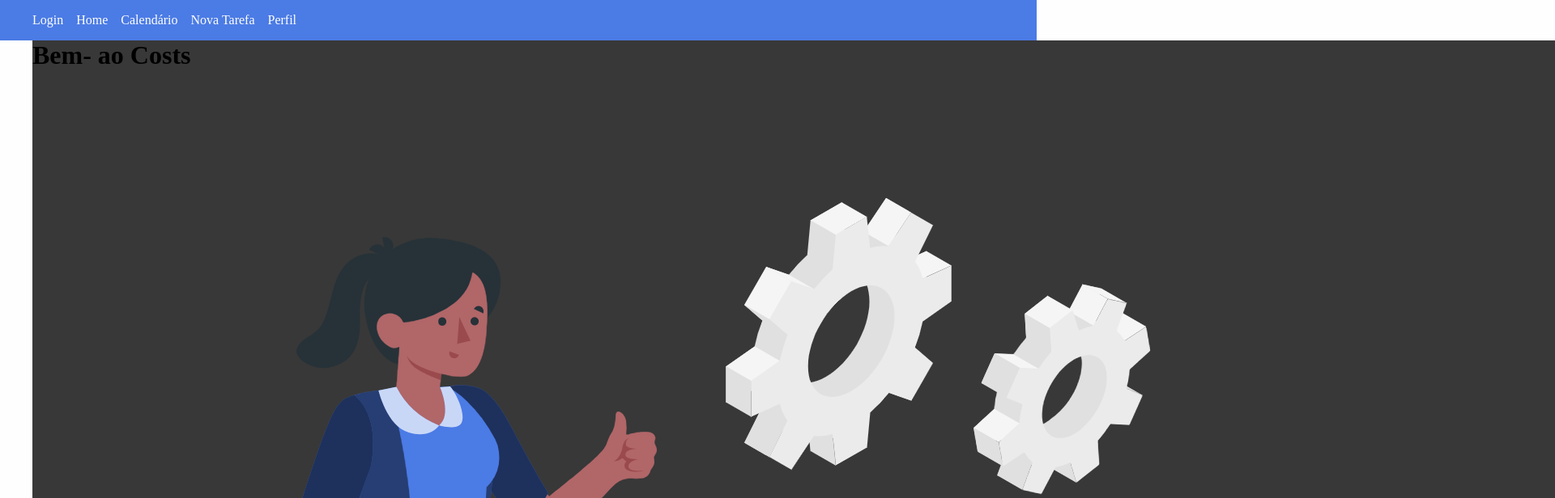
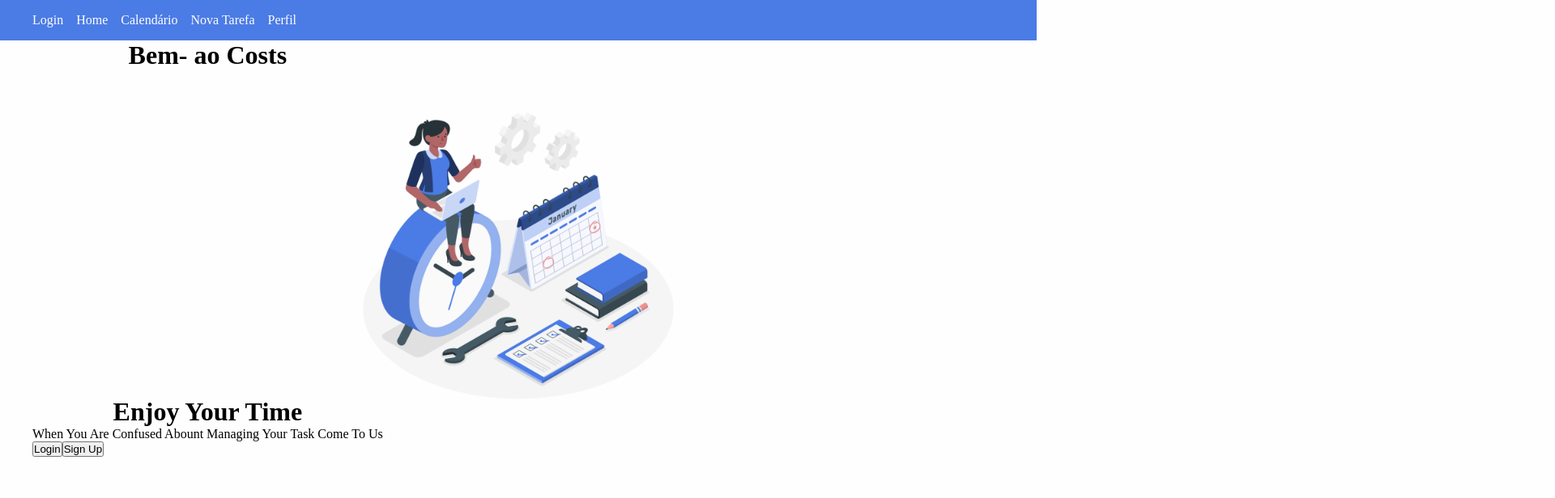
Before and after one commit to Doge-Sma/Task_Management-, a React (Create React App) app: page /login in a window 1280 px wide. Shown: the top 616 px of the page at 81% size, 1920 px wide, since content can reach past the window. Built offline with nearby package versions, Linux system fonts and the light colour scheme.

Commit message:
posição certa imagem login

```diff
--- a/src/components/pages/Login.js
+++ b/src/components/pages/Login.js
@@ -1,12 +1,20 @@
 import styles from "./Login.module.css"
 import logo from "../../imagens/logo.png"
 
-function Login(){
-    return(
+function Login() {
+    return (
 
         <div className={styles.login}>
             <h1> Bem- ao <span>Costs</span></h1>
-            <img src={logo} alt="Logo da Tela de Login" />
+            <img src={logo} alt="Logo da Tela de Login" className={styles.imagemLogo} />
+
+            <div class="text">
+            <h1> Enjoy Your Time </h1>
+                <p1> When You Are Confused Abount </p1>
+                <p1> Managing Your Task Come To Us </p1>
+            </div>
+            <button> Login </button>
+            <button> Sign Up</button>
         </div>
 
 
--- a/src/components/pages/Login.module.css
+++ b/src/components/pages/Login.module.css
@@ -1,3 +1,42 @@
-.login{
-    background-color: var(--black-700);
+.login {
+    background-color: var(--blac);
 }
+
+.imagemLogo {
+    position: relative;
+    /* posição pode ficar bugada, antes era absolute no figma*/
+    left: 400px;
+    right: 400px;
+    top: 20px;
+    bottom: 55.9%;
+    width: 400px;
+}
+
+h1 {
+    text-align: center;
+}
+
+.text {
+    width: 266px; /* Peguei o que tinha no figma, sem motificação ainda */
+    height: 24px;
+
+    font-family: 'Poppins';
+    font-style: normal;
+    font-weight: 700;
+    font-size: 32px;
+    line-height: 24px;
+    /* identical to box height, or 75% */
+
+    letter-spacing: 0.01em;
+
+    /* Black */
+
+    color: #363942;
+
+
+    /* Inside auto layout */
+
+    flex: none;
+    order: 0;
+    flex-grow: 0;
+}
```
